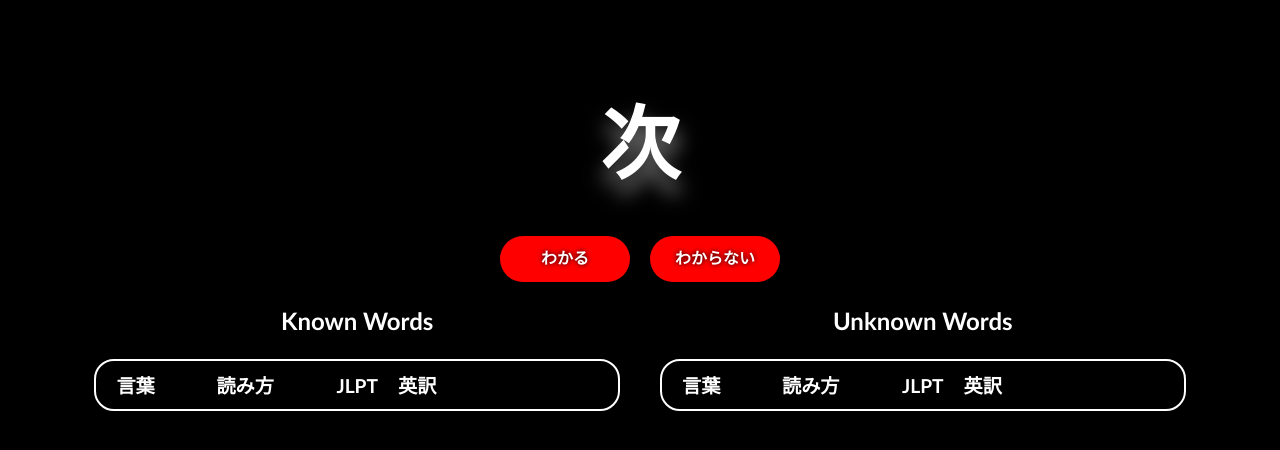
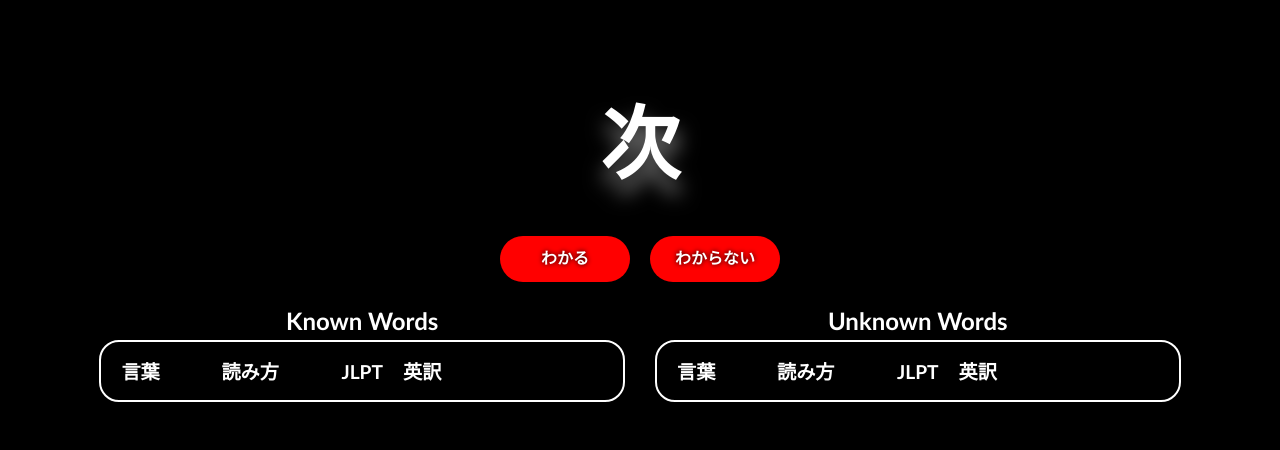
Before and after one commit to EricZhao9482/Goiryoku, a React (Vite) app: page / in a window 1280 px wide. Both pictures are taken after a click on the element "Begin". Shown: the top 450 px of the page. Built offline with nearby package versions, Linux system fonts and the light colour scheme.

Commit message:
table styling done for now

```diff
--- a/src/components/WordList.jsx
+++ b/src/components/WordList.jsx
@@ -15,7 +15,7 @@ function WordList( {listName, wordList} ) {
 
     return (
         <div>
-            <p>{listNameFormatting}</p>
+            <p className="list-name">{listNameFormatting}</p>
             <table>
                 <tbody>
                     <tr>
@@ -24,8 +24,8 @@ function WordList( {listName, wordList} ) {
                         <th className={jlpt_col}>JLPT</th>
                         <th className={definition_col}>英訳</th>
                     </tr>
-                    {wordList.map( (word) => (
-                        <tr key={word.word}>
+                    {wordList.map( (word, index) => (
+                        <tr key={word.word} className={index === 0 ? "list-item-fade-in" : ""}>
                             <td className={word_col}>{word.word}</td>
                             <td className={reading_col}>{word.reading}</td>
                             <td className={jlpt_col}>{word.jlptLevel}</td>
--- a/src/css/styling.css
+++ b/src/css/styling.css
@@ -46,7 +46,7 @@ li:active {
 }
 
 table {
-    margin: 20px;
+    margin: 5px 15px;
     border: 2px solid white;
     border-radius: 20px;
     padding: 10px;
@@ -59,7 +59,7 @@ th {
     /* font-weight: bold; */
     text-align: left;
     font-size: 120%;
-    padding: 0px 10px; /*vertical horizontal*/
+    padding: 5px 10px; /*vertical horizontal*/
 }
 
 tr {
@@ -71,9 +71,13 @@ tr {
 td {
     color: white;
     font-size: 120%;
-    padding: 0px 10px;  /*vertical horizontal*/
+    padding: 5px 10px;  /*vertical horizontal*/
     word-wrap: break-word;  /* for line breaking once a specified column length is surpassed*/
     border-top: 1px solid white;
+}
+
+.list-name {
+    margin-bottom: 0px;
 }
 
 .word-col {
@@ -216,12 +220,21 @@ td {
     animation: 2s fadeInFromBottom ease;
 }
 
+.list-item-fade-in {
+    animation: 0.8s listItemFadeIn ease;
+}
+
+.list-item-move-down {
+    animation: 0.4s listItemMoveDown ease;
+}
+
 .hide {
     display: none !important;
 }
 
 .word-list-container {
     display: flex;
+    justify-content: center;  /* center lists on mobile */
     flex-wrap: wrap-reverse;
 }
 
@@ -234,8 +247,8 @@ td {
 /* /////////////////////// */
 #kdk-buttons-container {
     width: 100%;
-    /* align-items:flex-start;
-    justify-content: center; */
+    /*align-items:flex-start; */
+    /* justify-content: center; */
 }
 
 /* //////////////////////////// */
@@ -266,3 +279,21 @@ td {
         transform: translateY(0%);
     }
 }
+
+@keyframes listItemFadeIn {
+    from {
+        opacity: 0;
+    }
+    to {
+        opacity: 1;
+    }
+}
+
+@keyframes listItemMoveDown {
+    from {
+        transform: translateY(-100%);
+    }
+    to {
+        transform: translateY(0%);
+    }
+}
```
